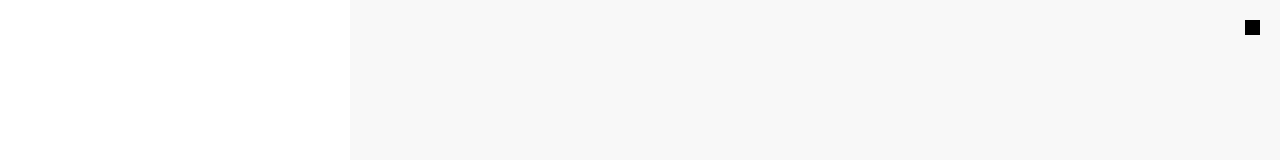
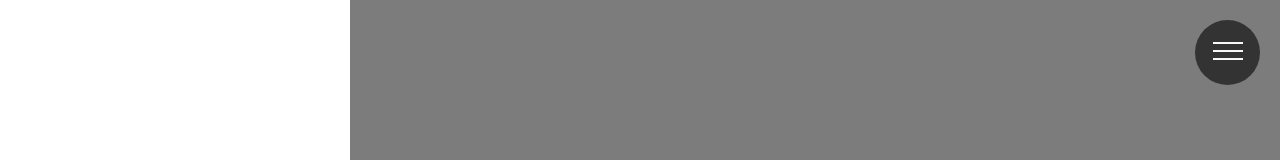
Before and after one commit to RomanAlxndrvch/portfolio, a React (Create React App) app: page /#/home in a window 1280 px wide. Both pictures are taken after a click on the element 1252 px from the left and 27 px from the top of the page. Shown: the top 160 px of the page. Built offline with nearby package versions, Linux system fonts and the light colour scheme.

Commit message:
start work with nav btn

```diff
--- a/src/App.css
+++ b/src/App.css
@@ -2,7 +2,7 @@
 @import url('https://fonts.googleapis.com/css2?family=Mulish:wght@1000&display=swap');
 
 .App {
-    width: 99vw;
+    width: 100vw;
     height: 100vh;
     position: relative;
 }
--- a/src/App.tsx
+++ b/src/App.tsx
@@ -9,13 +9,15 @@ function App() {
 
     //For open and close MenuButton when screen smaller 1300px
     const [isMenuOpen, setIsMenuOpen] = useState(true)
+    const [menuBtnPressed, setMenuBtnPressed] = useState(false)
 
     return (
         <HashRouter>
             <div className="App">
-                <Navbar isMenuOpen={isMenuOpen} changeMenuStatus={setIsMenuOpen}/>
-                <Content/>
-                <MenuButton isMenuOpen={isMenuOpen} changeMenuStatus={setIsMenuOpen}/>
+                <Navbar isMenuOpen={isMenuOpen} changeMenuStatus={setIsMenuOpen} menuBtnPressed={setMenuBtnPressed}/>
+                <Content menuBtnPressed={menuBtnPressed}/>
+                <MenuButton isMenuOpen={isMenuOpen} changeMenuStatus={setIsMenuOpen}
+                            menuBtnPressed={setMenuBtnPressed}/>
             </div>
         </HashRouter>
 
--- a/src/components/MenuButton/MenuButton.module.css
+++ b/src/components/MenuButton/MenuButton.module.css
@@ -1,10 +1,54 @@
 .button {
-    width: 15px;
-    height: 15px;
+    height: 65px;
+    width: 65px;
     position: fixed;
     top: 20px;
     right: 20px;
-    background-color: black;
+    border-radius: 100%;
+    background-color: #333333;
+    text-align: center;
+}
+
+.navCheckbox {
+    display: none;
+}
+
+.navigationIcon {
+    width: 30px;
+    height: 2px;
+    background-color: #F8F8F8;
+    display: inline-block;
+    position: relative;
+    margin-top: 30px;
+    transition: all 0.2s;
+}
+
+.navigationIcon::before {
+    width: 30px;
+    height: 2px;
+    background-color: #F8F8F8;
+    content: '';
+    display: inline-block;
+    position: absolute;
+    left: 0;
+    top: -8px;
+    transition: all 0.2s;
+}
+
+.navigationIcon::after {
+    width: 30px;
+    height: 2px;
+    background-color: #F8F8F8;
+    content: '';
+    display: inline-block;
+    position: absolute;
+    left: 0;
+    top: 8px;
+    transition: all 0.2s;
+}
+
+.navCheckbox:checked + .navBtn .navigationIcon {
+    background-color: transparent;
 }
 
 @media screen and (min-width: 1300px ) {
--- a/src/components/MenuButton/MenuButton.tsx
+++ b/src/components/MenuButton/MenuButton.tsx
@@ -5,22 +5,32 @@ import classes from './MenuButton.module.css'
 type MenuButtonPropsType = {
     isMenuOpen: boolean
     changeMenuStatus: (e: boolean) => void
+    menuBtnPressed: (e: boolean) => void
 }
 
 export const MenuButton = (props: MenuButtonPropsType) => {
 
     const openMenuHandler = () => {
+        console.log('1')
         props.changeMenuStatus(true)
+        props.menuBtnPressed(true)
     }
 
     const closeMenuHandler = () => {
+        console.log('2')
         props.changeMenuStatus(false)
+        props.menuBtnPressed(false)
     }
 
 
     return (
         <div className={classes.button} onClick={props.isMenuOpen ? closeMenuHandler : openMenuHandler}>
-            <div></div>
+            {/*{<input type="checkbox" className={classes.navCheckbox} id='toggle'
+                    onClick={props.isMenuOpen ? closeMenuHandler : openMenuHandler}/>}*/}
+            <label htmlFor='toggle' className={classes.navBtn}>
+                <span
+                    className={classes.navigationIcon}>&nbsp;</span>
+            </label>
         </div>
     )
 }
--- a/src/components/Projects/Projects.tsx
+++ b/src/components/Projects/Projects.tsx
@@ -27,7 +27,7 @@ export const Projects = () => {
             gitHubLink: 'https://github.com/RomanAlxndrvch/Counter2',
             picture: myProject,
             name: 'Counter',
-            text: 'My very first project. Here I still test the new library and features. A nice small app to see how some things work :)'
+            text: 'My very first project. Here I still test the new library and features. A nice small app to see how some things works :)'
         },
 
     ]
--- a/src/components/content/Content.module.css
+++ b/src/components/content/Content.module.css
@@ -4,6 +4,12 @@
     height: max-content;
     background-color: #F8F8F8;
 }
+
+.darkBackground {
+    filter: brightness(50%);
+    width: 100vw;
+}
+
 
 @media screen and (max-width: 1600px ) {
     .contentContainer {
--- a/src/components/content/Content.tsx
+++ b/src/components/content/Content.tsx
@@ -6,10 +6,14 @@ import {About} from "../About/About";
 import {Contacts} from "../Contacts/Contacts";
 import {Projects} from "../Projects/Projects";
 
+type ContentPropsType = {
+    menuBtnPressed: boolean
+}
 
-export const Content = () => {
+export const Content = (props: ContentPropsType) => {
     return (
-        <div className={classes.contentContainer}>
+        <div
+            className={props.menuBtnPressed ? classes.contentContainer + ' ' + classes.darkBackground : classes.contentContainer}>
             <Routes>
                 <Route path={'/'} element={<Navigate to={'/home'}/>}/>
                 <Route path={'/home'} element={<Home/>}/>
--- a/src/components/navbar/Navbar.tsx
+++ b/src/components/navbar/Navbar.tsx
@@ -9,6 +9,7 @@ import DraftsIcon from '@mui/icons-material/Drafts';
 type NavbarPropsType = {
     isMenuOpen: boolean
     changeMenuStatus: (e: boolean) => void
+    menuBtnPressed: (e: boolean) => void
 }
 
 export const Navbar = (props: NavbarPropsType) => {
@@ -25,10 +26,22 @@ export const Navbar = (props: NavbarPropsType) => {
         };
     });
     useEffect(() => {
-        if (windowWidth < 1300) props.changeMenuStatus(false)
+        if (windowWidth < 1300) {
+            props.changeMenuStatus(false)
+            props.menuBtnPressed(false)
+        }
     }, [windowWidth])
     if (windowWidth > 1300) props.changeMenuStatus(true)
-    ////////////
+
+
+    //Close menu after click on menu
+    const navLinkClickHandler = () => {
+        if (windowWidth < 1300) {
+            props.changeMenuStatus(false)
+            props.menuBtnPressed(false)
+        }
+    }
+
 
     return (
         <div>
@@ -41,24 +54,31 @@ export const Navbar = (props: NavbarPropsType) => {
                     <nav className={classes.nav}>
 
                         <NavLink
+                            onClick={navLinkClickHandler}
                             className={({isActive}) =>
                                 (isActive ? classes.active : ' ')}
                             to={'/home'}>
                             <CottageIcon style={{color: 'black'}} fontSize={"small"}/> Home
                         </NavLink>
 
-                        <NavLink className={({isActive}) =>
-                            (isActive ? classes.active : ' ')} to={'/about'}>
+                        <NavLink
+                            onClick={navLinkClickHandler}
+                            className={({isActive}) =>
+                                (isActive ? classes.active : ' ')} to={'/about'}>
                             <PersonPinIcon style={{color: 'black'}} fontSize={"small"}/> About
                         </NavLink>
 
-                        <NavLink className={({isActive}) =>
-                            (isActive ? classes.active : ' ')} to={'/projects'}>
+                        <NavLink
+                            onClick={navLinkClickHandler}
+                            className={({isActive}) =>
+                                (isActive ? classes.active : ' ')} to={'/projects'}>
                             <BusinessCenterIcon style={{color: 'black'}} fontSize={"small"}/> Projects
                         </NavLink>
 
-                        <NavLink className={({isActive}) =>
-                            (isActive ? classes.active : ' ')} to={'/contacts'}>
+                        <NavLink
+                            onClick={navLinkClickHandler}
+                            className={({isActive}) =>
+                                (isActive ? classes.active : ' ')} to={'/contacts'}>
                             <DraftsIcon style={{color: 'black'}} fontSize={"small"}/> Contacts
                         </NavLink>
 
```
